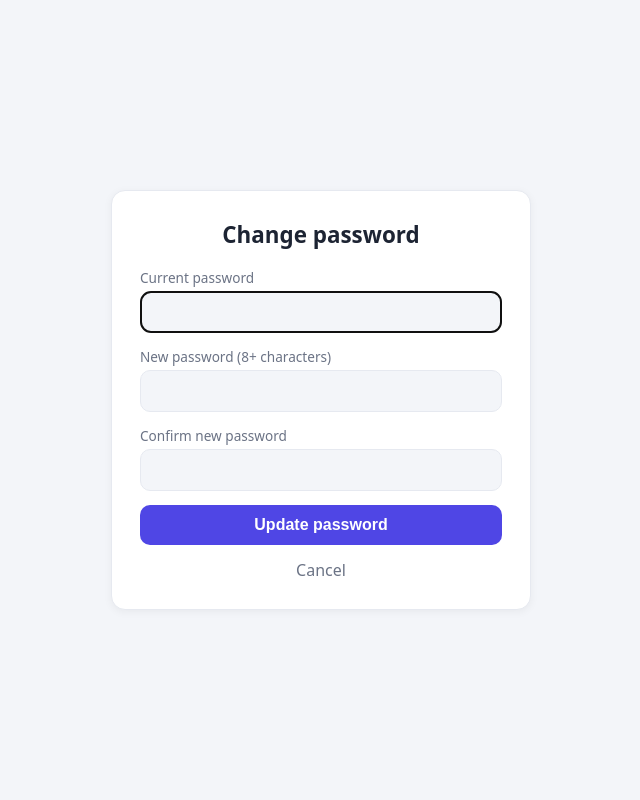
After one commit to Roycline-ux/expense-tracker, a Flask app: template templates/change_password.html in a window 1280 px wide. The commit adds this page. Shown: the whole page, without its empty margins (319-959 px from the left). Run offline with Flask 3, Linux system fonts and the light colour scheme; the template is opened without the code that fills it, so the values that code supplies are empty.

Commit message:
Add change password page

```diff
--- a/app.py
+++ b/app.py
@@ -65,6 +65,10 @@ def init_db():
             )
             """
         )
+        user_columns = [row["name"] for row in conn.execute("PRAGMA table_info(users)")]
+        if "pw_version" not in user_columns:
+            conn.execute("ALTER TABLE users ADD COLUMN pw_version INTEGER NOT NULL DEFAULT 0")
+
         conn.execute(
             """
             CREATE TABLE IF NOT EXISTS expenses (
@@ -118,10 +122,13 @@ def load_user():
     user_id = session.get("user_id")
     if user_id is not None:
         with get_connection() as conn:
-            g.user = conn.execute(
-                "SELECT id, username FROM users WHERE id = ?", (user_id,)
+            row = conn.execute(
+                "SELECT id, username, pw_version FROM users WHERE id = ?", (user_id,)
             ).fetchone()
-        if g.user is None:
+        # A changed password bumps pw_version and invalidates older sessions
+        if row is not None and row["pw_version"] == session.get("pw_version", 0):
+            g.user = row
+        else:
             session.clear()
 
 
@@ -178,6 +185,7 @@ def register():
         else:
             session.clear()
             session["user_id"] = new_id
+            session["pw_version"] = 0
             return redirect(url_for("index"))
 
     return render_template("register.html", allow_registration=ALLOW_REGISTRATION)
@@ -191,13 +199,14 @@ def login():
 
         with get_connection() as conn:
             user = conn.execute(
-                "SELECT id, password_hash FROM users WHERE username = ?",
+                "SELECT id, password_hash, pw_version FROM users WHERE username = ?",
                 (username,),
             ).fetchone()
 
         if user and check_password_hash(user["password_hash"], password):
             session.clear()
             session["user_id"] = user["id"]
+            session["pw_version"] = user["pw_version"]
             return redirect(url_for("index"))
         flash("Wrong username or password.")
 
@@ -208,6 +217,49 @@ def login():
 def logout():
     session.clear()
     return redirect(url_for("login"))
+
+
+@app.route("/account/password", methods=["GET", "POST"])
+@login_required
+def change_password():
+    if request.method == "POST":
+        current = request.form.get("current", "")
+        new = request.form.get("new", "")
+        confirm = request.form.get("confirm", "")
+
+        with get_connection() as conn:
+            row = conn.execute(
+                "SELECT password_hash, pw_version FROM users WHERE id = ?",
+                (g.user["id"],),
+            ).fetchone()
+
+        error = None
+        if not check_password_hash(row["password_hash"], current):
+            error = "Your current password is incorrect."
+        elif len(new) < 8:
+            error = "New password must be at least 8 characters."
+        elif new != confirm:
+            error = "New passwords do not match."
+        elif check_password_hash(row["password_hash"], new):
+            error = "New password must be different from the current one."
+
+        if error:
+            flash(error)
+            return redirect(url_for("change_password"))
+
+        new_version = row["pw_version"] + 1
+        with get_connection() as conn:
+            conn.execute(
+                "UPDATE users SET password_hash = ?, pw_version = ? WHERE id = ?",
+                (generate_password_hash(new), new_version, g.user["id"]),
+            )
+
+        # Keep this device signed in; every other device is signed out
+        session["pw_version"] = new_version
+        flash("Password changed. Other devices have been signed out.")
+        return redirect(url_for("index"))
+
+    return render_template("change_password.html")
 
 
 def get_filters():
--- /dev/null
+++ b/templates/change_password.html
@@ -0,0 +1,51 @@
+<!DOCTYPE html>
+<html lang="en">
+<head>
+  <meta charset="UTF-8">
+  <meta name="viewport" content="width=device-width, initial-scale=1">
+  <title>Change password - Expense Tracker</title>
+  <style>
+    :root { --bg:#f3f5f9; --card:#fff; --text:#1d2433; --muted:#6b7385; --border:#e6e9f0; --primary:#4f46e5; --danger-bg:#fdecec; --danger:#b42318; }
+    @media (prefers-color-scheme: dark) {
+      :root { --bg:#111522; --card:#1a2033; --text:#e8ebf4; --muted:#98a0b5; --border:#2a3148; --primary:#818cf8; --danger-bg:#3a1c1e; --danger:#f0868a; }
+    }
+    * { box-sizing: border-box; }
+    body { margin:0; min-height:100vh; display:flex; align-items:center; justify-content:center;
+           font-family: system-ui, -apple-system, "Segoe UI", Roboto, sans-serif;
+           background:var(--bg); color:var(--text); padding:16px; }
+    .box { background:var(--card); border:1px solid var(--border); border-radius:14px;
+           padding:28px; width:100%; max-width:420px; box-shadow:0 2px 8px rgba(0,0,0,.05); }
+    h1 { margin:0 0 18px; font-size:1.4rem; text-align:center; }
+    label { display:block; font-size:.85rem; color:var(--muted); margin:0 0 4px; }
+    input { width:100%; padding:11px 12px; border:1px solid var(--border); border-radius:10px;
+            background:var(--bg); color:var(--text); font-size:1rem; margin-bottom:14px; }
+    button { width:100%; padding:11px; border:none; border-radius:10px; background:var(--primary);
+             color:#fff; font-size:1rem; font-weight:600; cursor:pointer; }
+    .msg { background:var(--danger-bg); color:var(--danger); padding:10px 12px;
+           border-radius:10px; margin-bottom:14px; }
+    .alt { text-align:center; margin:14px 0 0; }
+    .alt a { color:var(--muted); text-decoration:none; }
+  </style>
+</head>
+<body>
+  <div class="box">
+    <h1>Change password</h1>
+    {% with messages = get_flashed_messages() %}
+      {% for m in messages %}<div class="msg">{{ m }}</div>{% endfor %}
+    {% endwith %}
+    <form method="POST">
+      <label for="current">Current password</label>
+      <input id="current" type="password" name="current" autocomplete="current-password" autofocus required>
+
+      <label for="new">New password (8+ characters)</label>
+      <input id="new" type="password" name="new" autocomplete="new-password" required>
+
+      <label for="confirm">Confirm new password</label>
+      <input id="confirm" type="password" name="confirm" autocomplete="new-password" required>
+
+      <button type="submit">Update password</button>
+    </form>
+    <p class="alt"><a href="{{ url_for('index') }}">Cancel</a></p>
+  </div>
+</body>
+</html>
```
Also changed, not shown: templates/index.html (+6 -3 lines).
